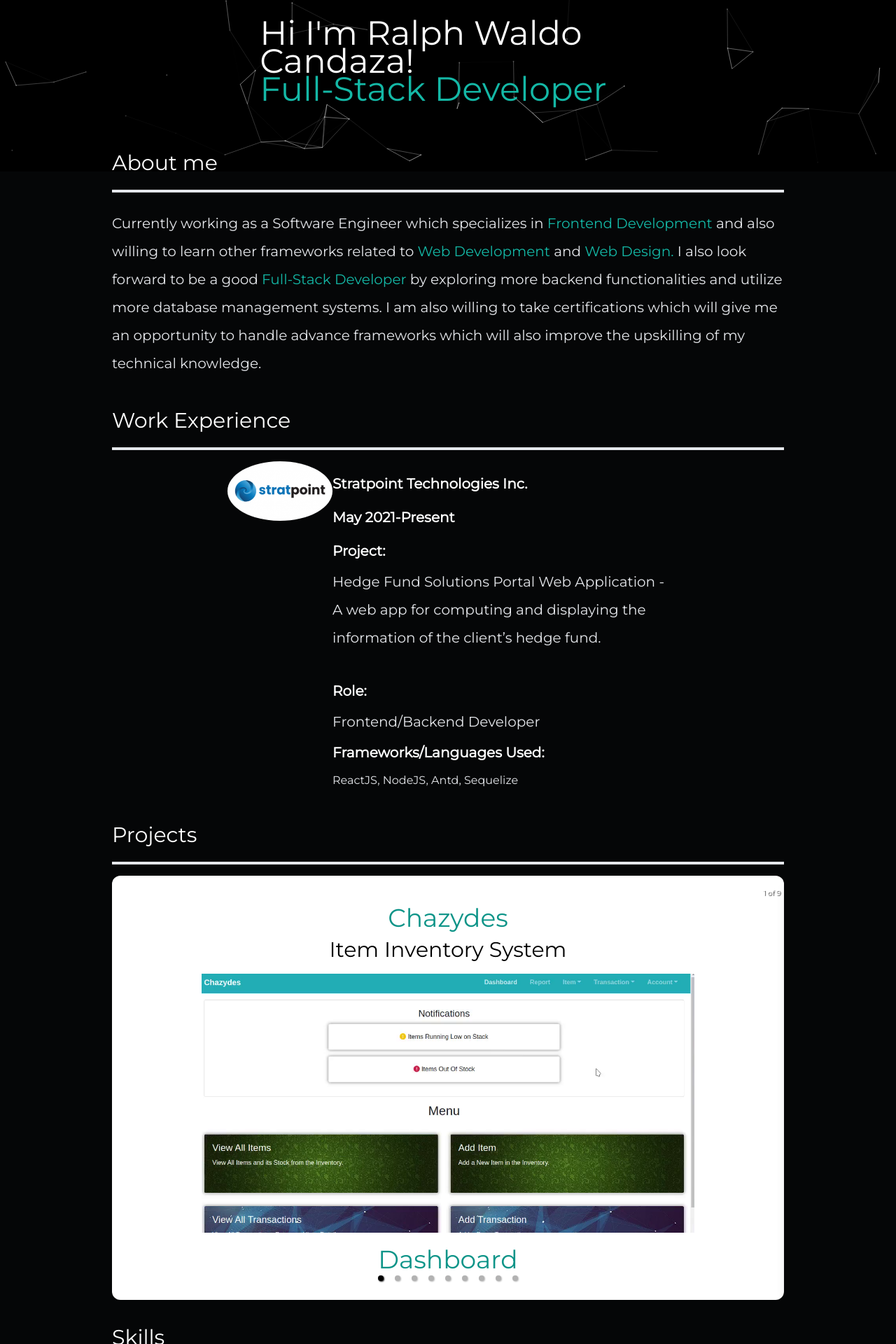
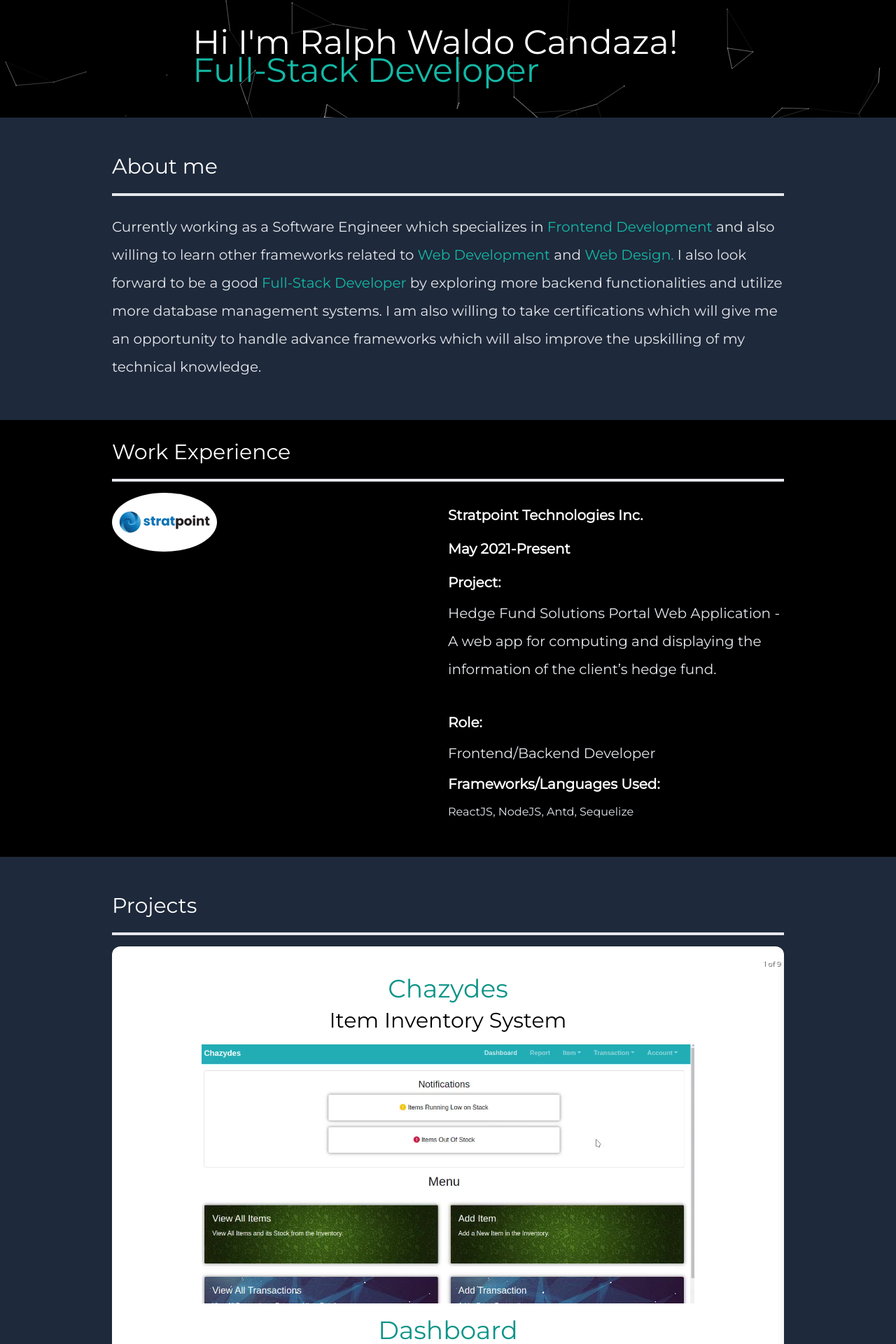
Before and after one commit to wreckingralph06/online-portfolio, a Next.js app: page / in a window 1280 px wide. Shown: the part 555-2475 px from the top of the page at 70% size. Built offline with nearby package versions, Linux system fonts and the light colour scheme.

Commit message:
Added alternating background colors (black and grey) for body sections

```diff
--- a/pages/index.js
+++ b/pages/index.js
@@ -40,7 +40,7 @@ export default function Home() {
 
       <Particle />
       <Navbar />
-      <main className="main-body px-10 md:px-20 lg:px-40">
+      <main className="main-body ">
         <section className="intro-section">
           <div className="profile-banner shadow-lg rounded-xl">
             <div className="profile-banner-pic rounded-lg">
@@ -57,7 +57,7 @@ export default function Home() {
           </div>
         </section>
         <section className="body-section my-4">
-          <div id="about-me" className="about-me my-8">
+          <div id="about-me" className="about-me py-12 px-10 md:px-20 lg:px-40 dark:bg-slate-800">
             <h3 className="text-3xl py-1 dark:text-white ">About me</h3>
             <hr className="my-4 h-px bg-gray-200 border-2 dark:bg-gray-700"></hr>
             <p className="py-2 text-gray-800 dark:text-gray-200">
@@ -74,10 +74,10 @@ export default function Home() {
               will also improve the upskilling of my technical knowledge.
             </p>
           </div>
-          <div id="work-experience" className="work-experience my-8">
+          <div id="work-experience" className="work-experience py-6 px-10 md:px-20 lg:px-40 bg-black">
             <h3 className="work-experience-label text-3xl py-1 dark:text-white ">Work Experience</h3>
             <hr className="my-4 h-px bg-gray-200 border-2 dark:bg-gray-700"></hr>
-            <div className="stratpoint flex justify-center my-4">
+            <div className="stratpoint flex justify-between my-4">
               <div className="company-pic">
                 <ImageContainer imageKey={stratpointLogo} />
               </div>
@@ -106,7 +106,7 @@ export default function Home() {
               </div>
             </div>
           </div>
-          <div id="projects" className="projects">
+          <div id="projects" className="projects py-12 px-10 md:px-20 lg:px-40 dark:bg-slate-800">
             <h3 className="text-3xl py-1 dark:text-white ">Projects</h3>
             <hr className="my-4 h-px bg-gray-200 border-2 dark:bg-gray-700"></hr>
             <Carousel showArrows="true" showThumbs={false}>
@@ -336,7 +336,7 @@ export default function Home() {
               </div>
             </Carousel>
           </div>
-          <div id="skills" className="skills my-8">
+          <div id="skills" className="skills py-6 px-10 md:px-20 lg:px-40 bg-black">
             <h3 className="text-3xl py-1 dark:text-white ">Skills</h3>
             <hr className="my-4 h-px bg-gray-200 border-2 dark:bg-gray-700"></hr>
             <div className="work-experiences flex justify-between my-4">
@@ -376,7 +376,7 @@ export default function Home() {
               </div>
             </div>
           </div>
-          <div id="character" className="character my-8">
+          <div id="character" className="character py-12 px-10 md:px-20 lg:px-40 dark:bg-slate-800">
             <h3 className="text-3xl py-1 dark:text-white ">Character</h3>
             <hr className="my-4 h-px bg-gray-200 border-2 dark:bg-gray-700"></hr>
             <p className="py-2 leading-8 text-gray-800 dark:text-gray-200">
@@ -389,7 +389,7 @@ export default function Home() {
               publishing game-related content.
             </p>
           </div>
-          <div id="contactme" className="contactme my-8">
+          <div id="contactme" className="contactme py-6 px-10 md:px-20 lg:px-40 bg-black">
             <h3 className="text-3xl py-1 dark:text-white ">Contact Me</h3>
             <hr className="my-2 h-px bg-gray-200 border-2 dark:bg-gray-700"></hr>
             <div className="text-md py-2 leading-8 text-gray-800 dark:text-gray-200 mb-8">
```
